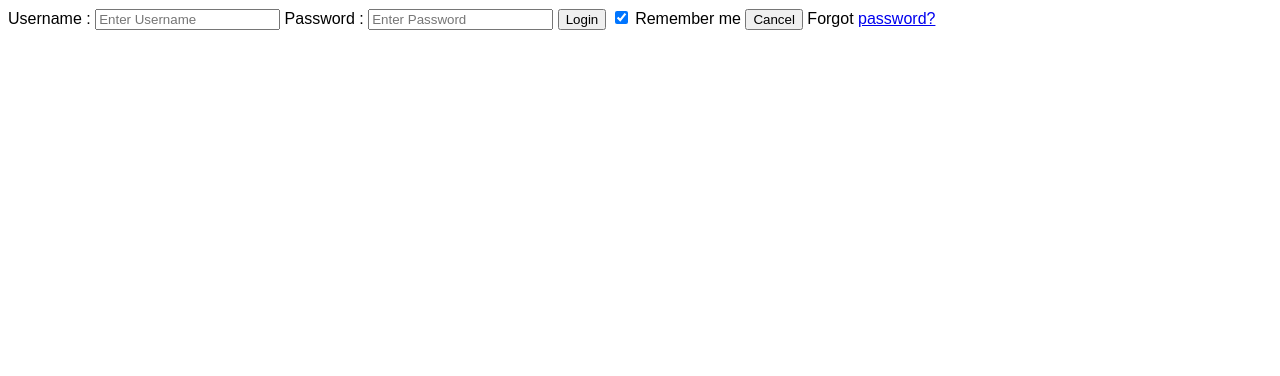
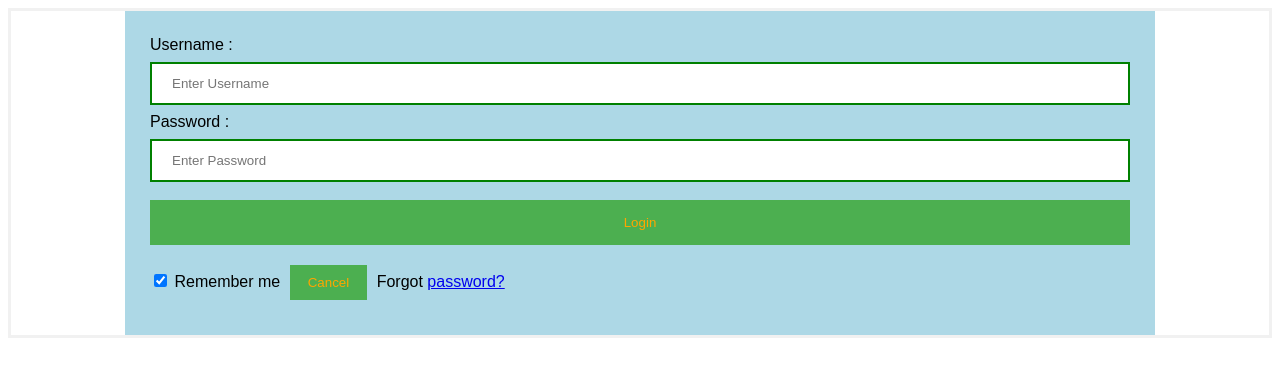
Before and after one commit to barrywaldron/simple-log-in-form, a website: page index.html in a window 1280 px wide. Drawn offline with Linux system fonts and the light colour scheme.

Commit message:
input style

```diff
--- a/index.html
+++ b/index.html
@@ -28,16 +28,34 @@
   <body>
     <form>
       <div
-          class="container">
-        <label>Username : </label>
-        <input type="text" placeholder="Enter Username" name="username" required>
-        <label>Password : </label>
-        <input type="password" placeholder="Enter Password" name="password" required>
-        <button type="submit">Login</button>
-        <input type="checkbox" checked="checked"> Remember me
-        <button type="button" class="cancelbtn"> Cancel</button>
+          class="wrapper">
+        <label>
+          Username :
+        </label>
+        <input
+          type="text"
+          placeholder="Enter Username"
+          name="username">
+        <label>
+          Password :
+        </label>
+        <input
+          type="password"
+          placeholder="Enter Password"
+          name="password">
+        <button
+          type="submit">
+          Login
+        </button>
+        <input
+          type="checkbox"
+          checked="checked"> Remember me
+        <button
+          type="button"
+          class="cancelbtn"> Cancel
+        </button>
           Forgot <a href="#"> password? </a>
-      </div>
+      </div><!--container-->
     </form>
 
 
--- a/style.css
+++ b/style.css
@@ -6,3 +6,35 @@ body {
   margin: 0 auto;
   max-width: 980px;
 }
+button {
+  background-color: #4CAF50;
+  width: 100%;
+   color: orange;
+   padding: 15px;
+   margin: 10px 0px;
+   border: none;
+   cursor: pointer;
+}
+form {
+  border: 3px solid #f1f1f1
+}
+input[type=text], input[type=password] {
+  width: 100%;
+  margin: 8px 0;
+  padding: 12px 20px;
+  display: inline-block;
+  border: 2px solid green;
+  box-sizing: border-box;
+}
+button:hover {
+  opacity: 0.7;
+}
+.cancelbtn {
+  width: auto;
+  padding: 10px 18px;
+  margin: 10px 5px;
+}
+.wrapper {
+  padding: 25px;
+  background-color:#add8e6;
+}
```
